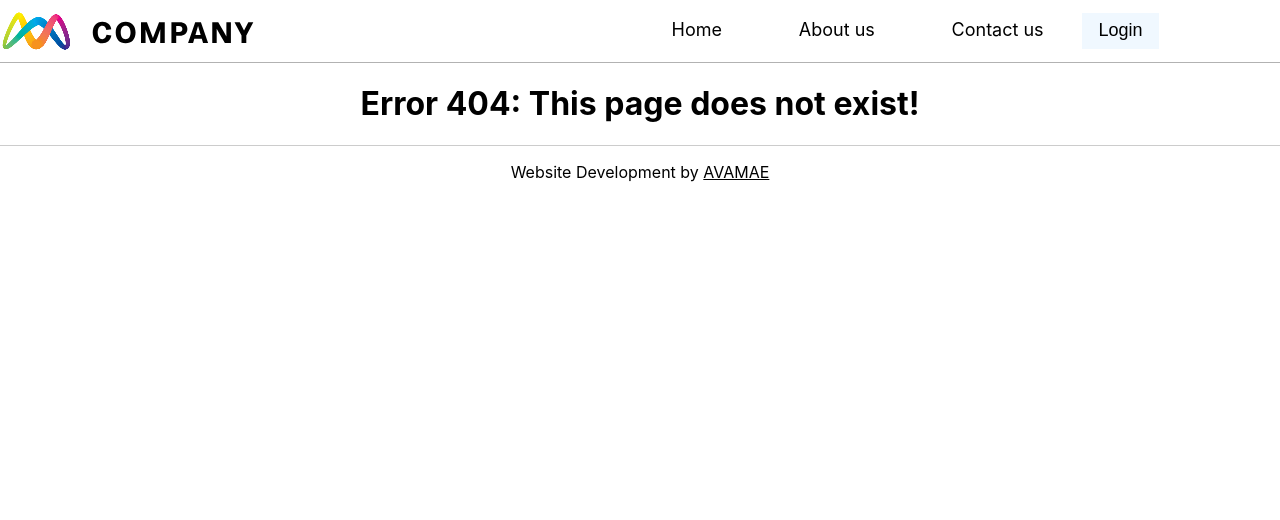
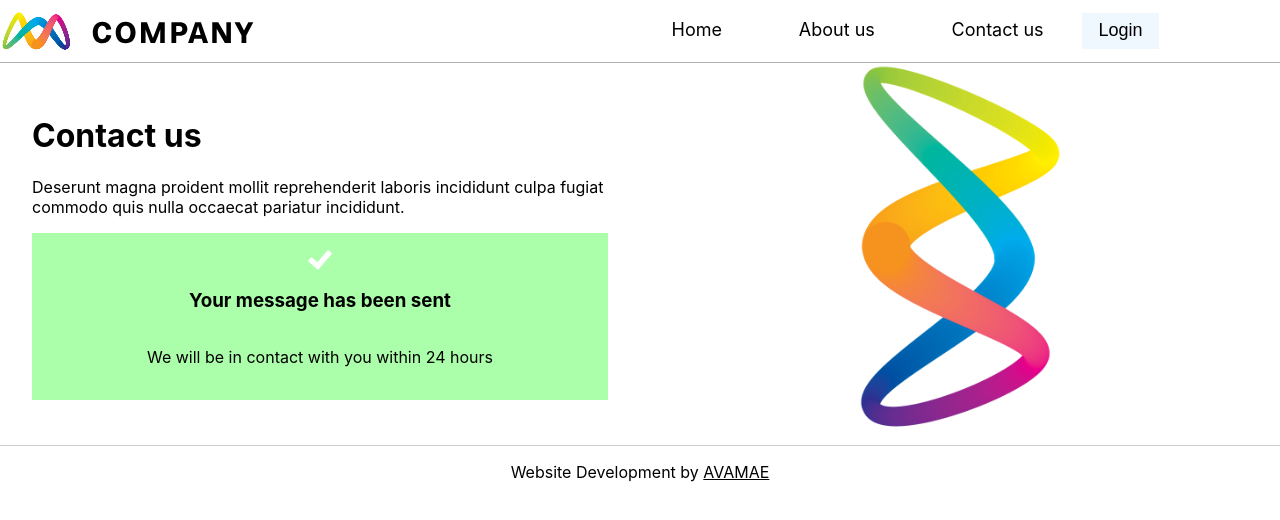
Before and after one commit to JoshS1234/CodeTestAM, a React (Create React App) app: page /submission-complete in a window 1280 px wide. Before the commit this address had no page. Shown: the top 520 px of the page. Built offline with nearby package versions, Linux system fonts and the light colour scheme.

Commit message:
added contact submitted page

```diff
--- a/src/App.js
+++ b/src/App.js
@@ -6,15 +6,9 @@ import About from "./components/About";
 import Contact from "./components/Contact";
 import NotFound from "./components/NotFound";
 import FooterBar from "./components/FooterBar";
+import ContactComplete from "./components/ContactComplete";
 
 function App() {
-  const refObj = {};
-  refObj["home"] = <h1>Homepage</h1>;
-  refObj["about"] = <h1>About us</h1>;
-  refObj["contact"] = <h1>Contact page</h1>;
-
-  const page = "contact";
-
   return (
     <div className="App">
       <HeaderBar />
@@ -22,6 +16,7 @@ function App() {
         <Route path="/" element={<Homepage />} />
         <Route path="/about-us" element={<About />} />
         <Route path="/contact-us" element={<Contact />} />
+        <Route path="/submission-complete" element={<ContactComplete />} />
         <Route path="*" element={<NotFound />} />
       </Routes>
       <FooterBar />
--- a/src/components/Contact.jsx
+++ b/src/components/Contact.jsx
@@ -149,8 +149,6 @@ export default function Contact() {
         };
       }
 
-      console.log(requestObj);
-
       fetch(
         "https://interview-assessment.api.avamae.co.uk/api/v1/contact-us/submit",
         {
@@ -163,6 +161,9 @@ export default function Contact() {
           console.log(res);
           setStateObj(emptyStateObj);
           alert("Your message has been sent!");
+        })
+        .then(() => {
+          window.location.href = "/submission-complete";
         })
         .catch(function (error) {
           console.log(error);
@@ -233,6 +234,19 @@ export default function Contact() {
                 />
               </label>
             )}
+            {phone2isOn ? (
+              <input
+                className="optionButton"
+                value="Hide second phone number"
+                type="button"
+                onClick={() => {
+                  setPhone2isOn(!phone2isOn);
+                  const newObject = { ...stateObj };
+                  newObject.phoneNum2 = "";
+                  setStateObj(newObject);
+                }}
+              />
+            ) : (
               <input
                 className="optionButton"
                 value="Add new phone number"
@@ -241,6 +255,7 @@ export default function Contact() {
                   setPhone2isOn(!phone2isOn);
                 }}
               />
+            )}
             <label className="dataInput">
               Message:
               <textarea
--- /dev/null
+++ b/src/components/ContactComplete.jsx
@@ -0,0 +1,44 @@
+import React, { useEffect, useState } from "react";
+import bigLogo from "../resources/Img_Contact.png";
+import "./stylesheets/ContactComplete.css";
+import { LoremIpsum } from "lorem-ipsum";
+import tick from "../resources/Icon_Valid.svg";
+
+const lorem = new LoremIpsum({
+  sentencesPerParagraph: {
+    max: 8,
+    min: 4,
+  },
+  wordsPerSentence: {
+    max: 16,
+    min: 4,
+  },
+});
+const randomSentence = lorem.generateSentences(1);
+
+export default function ContactComplete() {
+  return (
+    <div id="contactSubmittedPageContainer">
+      <div id="messageContainer">
+        <div id="contactSubmittedFormIntro">
+          <h1>Contact us</h1>
+          <p>{randomSentence}</p>
+          <div id="messageTextbox">
+            <img src={tick} id="validTick" />
+            <h3>Your message has been sent</h3>
+            <p>We will be in contact with you within 24 hours</p>
+          </div>
+        </div>
+      </div>
+      <div
+        id="contactSubmittedImageContainer"
+        style={{
+          backgroundImage: "url(" + bigLogo + ")",
+          backgroundPosition: "center",
+          backgroundSize: "contain",
+          backgroundRepeat: "no-repeat",
+        }}
+      ></div>
+    </div>
+  );
+}
--- a/src/components/stylesheets/Contact.css
+++ b/src/components/stylesheets/Contact.css
@@ -111,3 +111,16 @@
   background-color: rgba(0, 100, 255, 0.7);
   color: white;
 }
+
+@media (max-width: 700px) {
+  #contactImageContainer {
+    display: none;
+  }
+
+  #formContainer {
+    width: 100%;
+    align-items: center;
+    display: flex;
+    flex-direction: column;
+  }
+}
--- /dev/null
+++ b/src/components/stylesheets/ContactComplete.css
@@ -0,0 +1,45 @@
+#contactSubmittedPageContainer {
+  display: flex;
+  flex-direction: row;
+}
+
+#messageContainer {
+  width: 50%;
+  align-items: center;
+  display: flex;
+  flex-direction: column;
+}
+
+#contactSubmittedImageContainer {
+  width: 50%;
+}
+
+#contactSubmittedFormIntro {
+  padding: 5%;
+  text-align: left;
+}
+
+#messageTextbox {
+  background-color: rgb(172, 255, 170);
+  display: flex;
+  flex-direction: column;
+  align-items: center;
+  padding: 3%;
+}
+
+#validTick {
+  width: 5%;
+}
+
+@media (max-width: 700px) {
+  #contactSubmittedImageContainer {
+    display: none;
+  }
+
+  #messageContainer {
+    width: 100%;
+    align-items: center;
+    display: flex;
+    flex-direction: column;
+  }
+}
```
Lines whose indentation alone changed are shown as unchanged.
